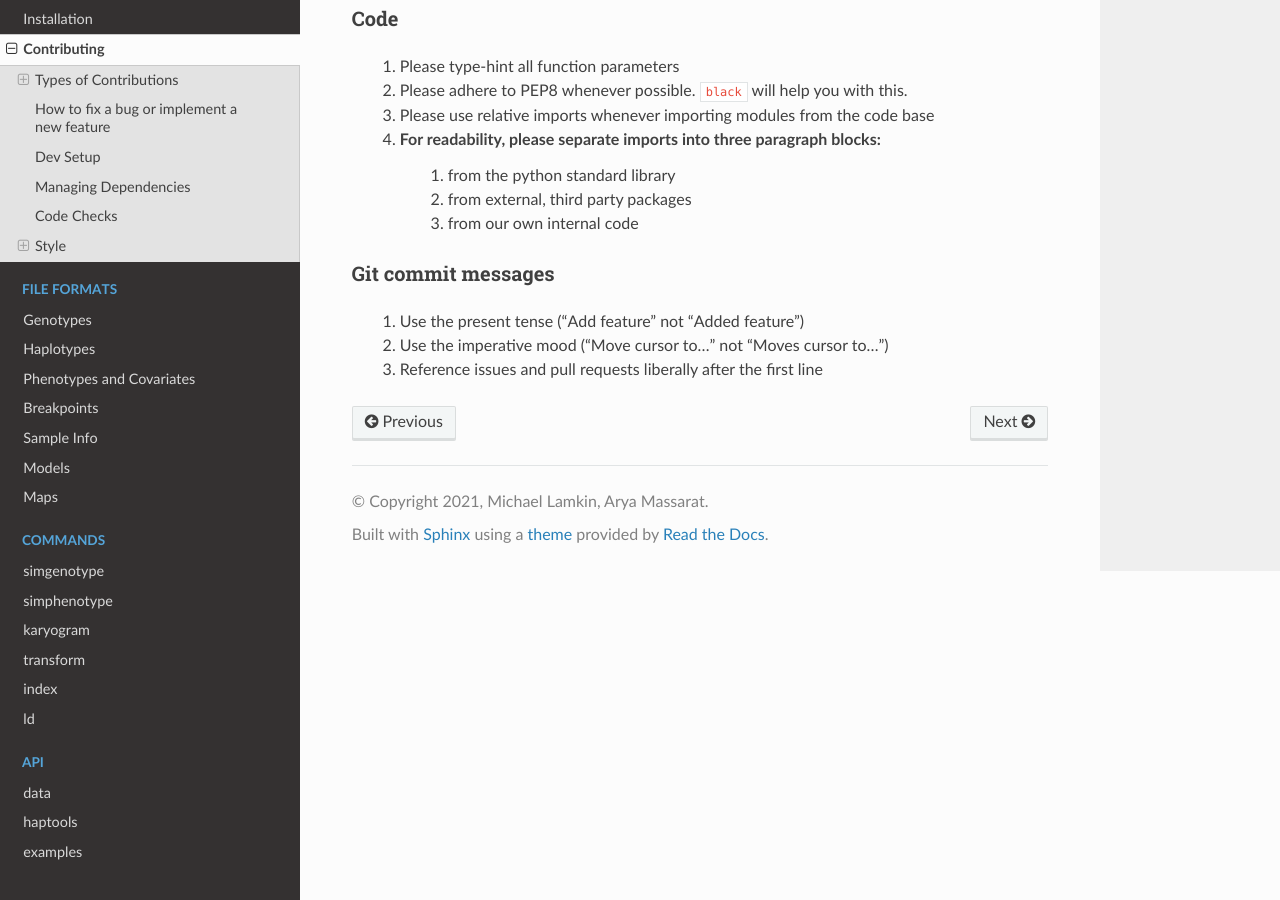
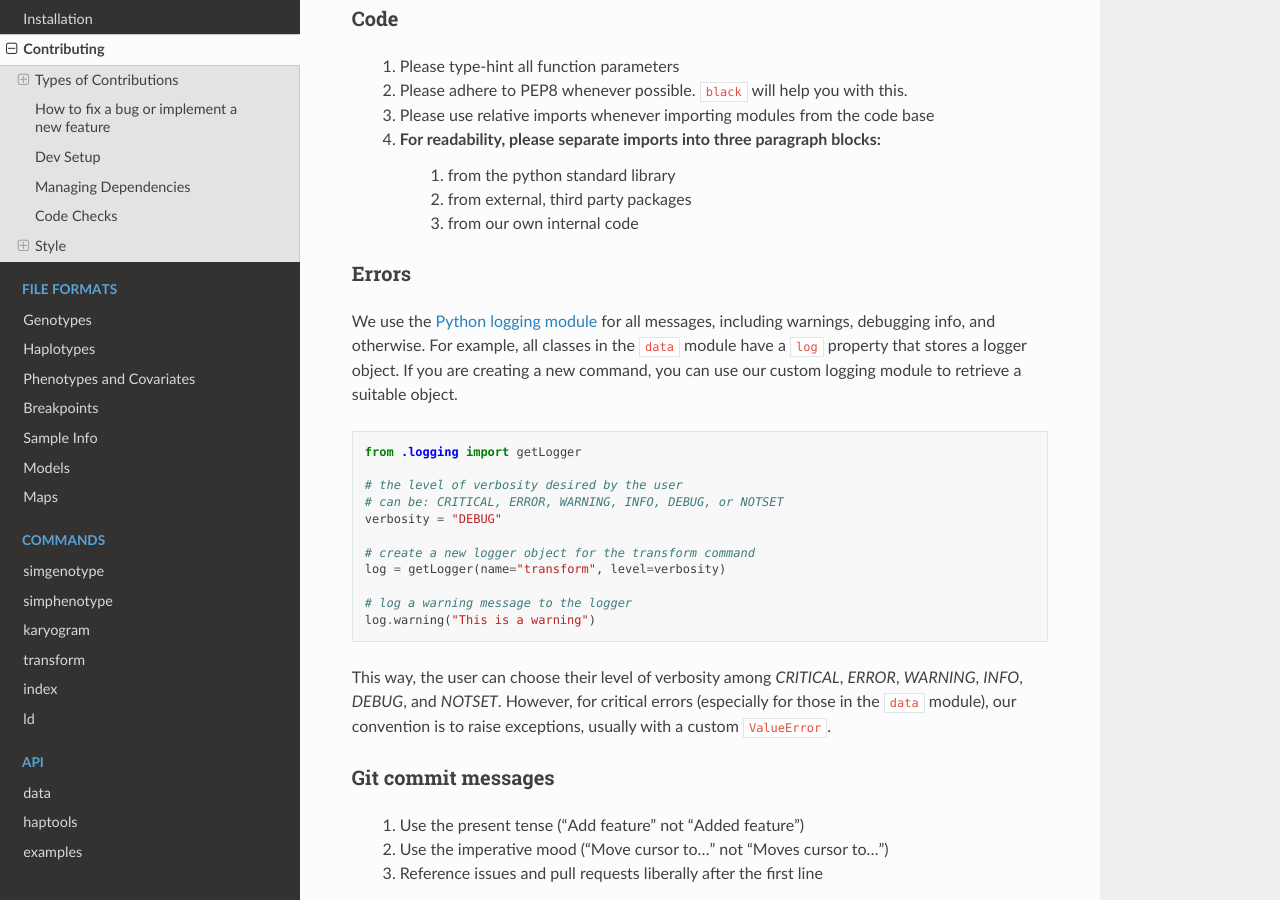
Before and after one commit to CAST-genomics/haptools, a Sphinx documentation site: the page built from docs/project_info/contributing.rst, in a window 1280 px wide and 900 px high, scrolled down 3254 px. Built offline with Sphinx 7.4.7 and the Read the Docs theme 2.0.0, drawn with Linux system fonts in a browser that asks for light colours.

Commit message:
create custom logging function using builtin logging module

```diff
--- a/docs/project_info/contributing.rst
+++ b/docs/project_info/contributing.rst
@@ -146,6 +146,27 @@ Code
         ii. from external, third party packages
         iii. from our own internal code
 
+~~~~~~
+Errors
+~~~~~~
+We use the `Python logging module <https://coralogix.com/blog/python-logging-best-practices-tips/>`_ for all messages, including warnings, debugging info, and otherwise. For example, all classes in the ``data`` module have a ``log`` property that stores a logger object. If you are creating a new command, you can use our custom logging module to retrieve a suitable object.
+
+.. code-block:: python
+
+    from .logging import getLogger
+
+    # the level of verbosity desired by the user
+    # can be: CRITICAL, ERROR, WARNING, INFO, DEBUG, or NOTSET
+    verbosity = "DEBUG"
+
+    # create a new logger object for the transform command
+    log = getLogger(name="transform", level=verbosity)
+
+    # log a warning message to the logger
+    log.warning("This is a warning")
+
+This way, the user can choose their level of verbosity among *CRITICAL*, *ERROR*, *WARNING*, *INFO*, *DEBUG*, and *NOTSET*. However, for critical errors (especially for those in the ``data`` module), our convention is to raise exceptions, usually with a custom ``ValueError``.
+
 ~~~~~~~~~~~~~~~~~~~
 Git commit messages
 ~~~~~~~~~~~~~~~~~~~
```
Also changed, not shown: 1 other file.
